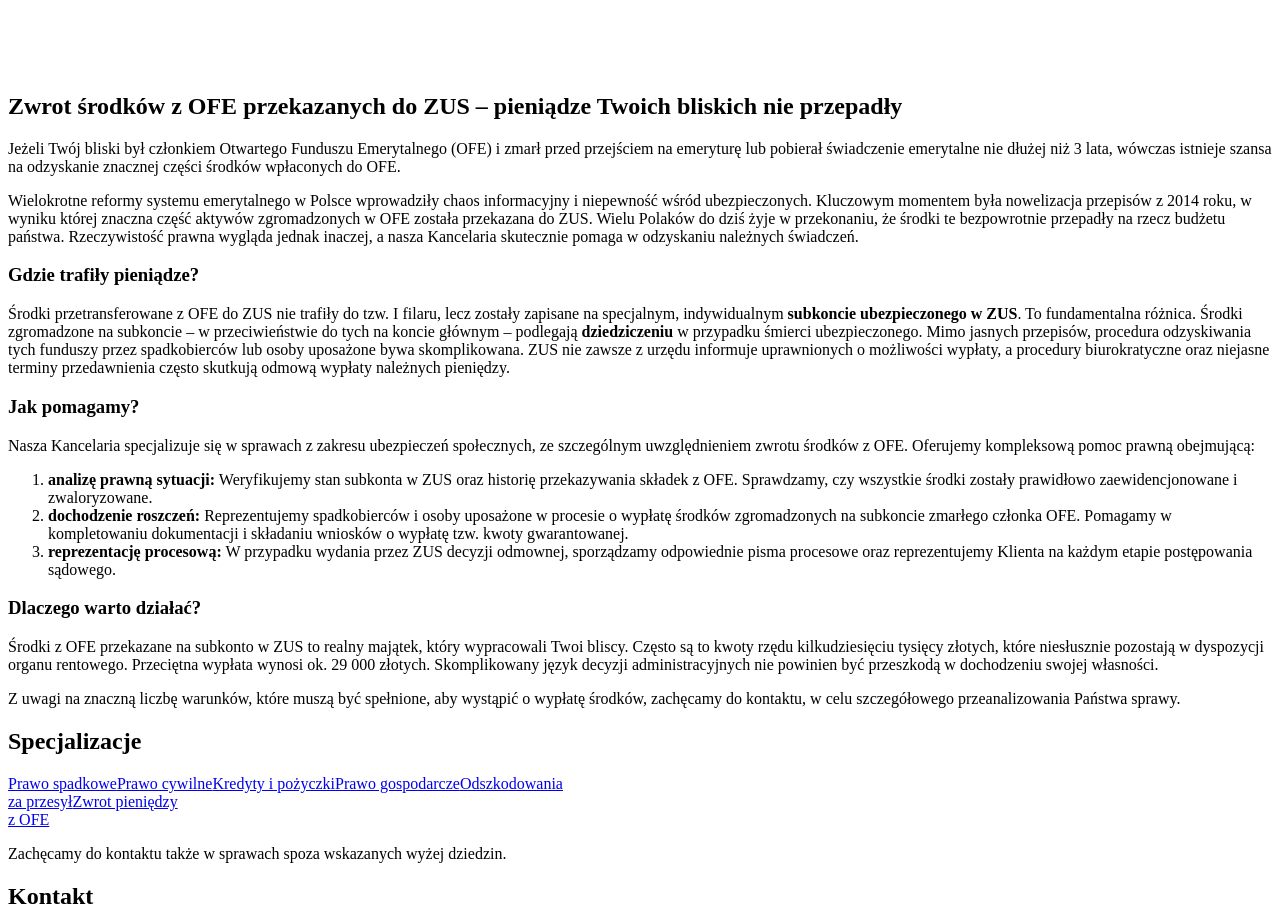
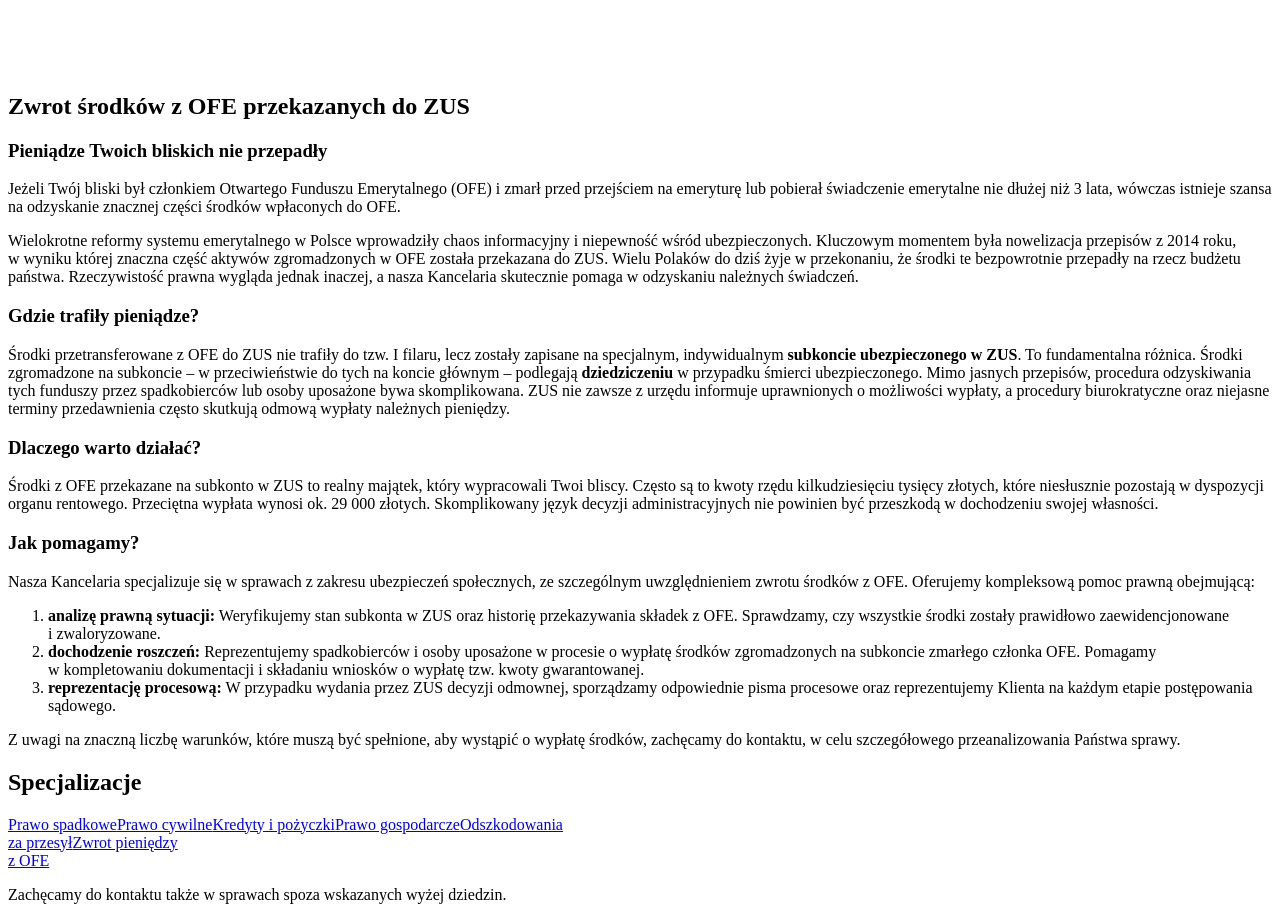
Before and after one commit to jakub-milasz/Michal_Milasz_react, a React (Vite) app: page /ofe in a window 1280 px wide. Shown: the part 475-1387 px from the top of the page. Built offline with nearby package versions, Linux system fonts and the light colour scheme; the HTML template or start-up script is replaced by a standard one.

Commit message:
Finished

```diff
--- a/src/App.jsx
+++ b/src/App.jsx
@@ -9,9 +9,15 @@
 import Spadek from './pages/Spadek'
 import Przesyl from './pages/Przesyl'
 import PrivacyPolicy from './pages/PrivacyPolicy'
+import { useEffect } from 'react';
+import { runOrphanFixer } from './utils/orphanFixer';
 
 
 export default function App() {
+  useEffect(() => {
+    runOrphanFixer();
+  }, []);
+
   return (
     <>
       <BrowserRouter>
--- a/src/pages/Cywilne.jsx
+++ b/src/pages/Cywilne.jsx
@@ -17,9 +17,10 @@
   return (
     <>
       <Header />
-      <main ref={mainRef} className="spec-background">
+      <main ref={mainRef}>
         <div className="cywilne">
-          <h2>Prawo Cywilne – wszechstronna pomoc w sprawach codziennych i majątkowych</h2>
+          <h2>Prawo Cywilne</h2>
+          <h3 className="suptitle">Wszechstronna pomoc w sprawach codziennych i majątkowych</h3>
           <p>
             Prawo cywilne to najszersza dziedzina prawa, regulująca relacje, z  którymi stykamy się
             każdego dnia – od życia rodzinnego, przez sprawy własnościowe, aż po sytuacje kryzysowe
@@ -28,7 +29,9 @@
             profesjonalne wsparcie prawne także w innych kluczowych obszarach, reprezentując
             Klientów zarówno na etapie przedsądowym, jak i na sali rozpraw.
           </p>
-          <h3>Nieruchomości i prawa konsumenta</h3>
+          <div className="row">
+            <div className="col">
+              <h3 className="header-with-line"><span>Nieruchomości i prawa konsumenta</span></h3>
               <p>
                 Ważnym filarem naszej działalności jest <b>prawo nieruchomości</b>. Pomagamy uregulować
                 skomplikowane stany prawne gruntów i budynków. Prowadzimy postępowania o <b>zasiedzenie</b>, pozwalające usankcjonować wieloletnie posiadanie nieruchomości, oraz sprawy
@@ -39,7 +42,9 @@
                 analizując umowy pod kątem klauzul niedozwolonych i dochodząc roszczeń z tytułu rękojmi
                 czy gwarancji.
               </p>
-          <h3>Rodzina, odszkodowania i dobra osobiste</h3>
+            </div>
+            <div className="col">
+              <h3 className="header-with-line"><span>Rodzina, odszkodowania i dobra osobiste</span></h3>
               <p>
                 Rozumiemy, jak delikatnej materii dotyka <b>prawo rodzinne</b>. Z empatią i dyskrecją
                 przeprowadzamy Klientów przez sprawy o <b>rozwód</b>, dążąc do zabezpieczenia ich interesów
@@ -54,6 +59,8 @@
                 przepływu informacji, zapewniamy wsparcie w zakresie <b>ochrony dóbr osobistych</b>, reagując
                 na naruszenia dobrego imienia, czci czy prywatności.
               </p>
+            </div>
+          </div>
           <p>
             Zapraszamy do kontaktu w celu omówienia Państwa sprawy.
           </p>
--- a/src/pages/Gospodarcze.jsx
+++ b/src/pages/Gospodarcze.jsx
@@ -18,9 +18,10 @@
   return (
     <>
       <Header />
-      <main ref={mainRef} className="spec-background">
+      <main ref={mainRef}>
         <div className="gospodarcze">
-          <h2>Kompleksowe wsparcie prawne dla biznesu – od startu po rozwój</h2>
+          <h2>Kompleksowe wsparcie prawne dla biznesu</h2>
+          <h3 className="suptitle">Od startu po rozwój</h3>
           <p>
             Prowadzenie firmy w gąszczu dynamicznie zmieniających się przepisów wymaga solidnego
             zaplecza merytorycznego. Nasza Kancelaria od kilku lat jest zaufanym partnerem dla
@@ -28,7 +29,9 @@
             rozwoju przedsiębiorstwa. Oferujemy kompleksową obsługę, dostosowaną zarówno do
             potrzeb doświadczonych firm, jak i osób dopiero wkraczających na rynek.
           </p>
-          <h3>Bezpieczeństwo umów i dokumentacji (RODO, E-commerce)</h3>
+          <div className="row">
+            <div className="col">
+              <h3 className="header-with-line"><span>Bezpieczeństwo umów i dokumentacji (RODO, E-commerce)</span></h3>
               <p>
                 Fundamentem naszej działalności jest doradztwo w zakresie bieżącego funkcjonowania
                 firmy. Doskonale wiemy, że dobrze skonstruowany kontrakt to podstawa udanej współpracy,
@@ -41,7 +44,9 @@
                 działamy stanowczo – zajmujemy się skuteczną <b>windykacją należności</b> od nierzetelnych
                 kontrahentów, dbając o płynność finansową naszych Klientów.
               </p>
-          <h3>Wsparcie na starcie – zakładanie działalności</h3>
+            </div>
+            <div className="col">
+              <h3 className="header-with-line"><span>Wsparcie na starcie – zakładanie działalności</span></h3>
               <p>
                 Ze szczególną uwagą podchodzimy do osób planujących założenie własnego biznesu.
                 Pomagamy podjąć kluczowe decyzje na samym początku drogi. Udzielamy wsparcia
@@ -55,7 +60,9 @@
                 działalności w <b>CEIDG</b>, a w przypadku większych przedsięwzięć kompleksowo zajmujemy
                 się procedurą <b>zakładania i rejestracji spółek</b> prawa handlowego.
               </p>
-          <h3>Reprezentacja sądowa</h3>
+            </div>
+          </div>
+          <h3 className="header-with-line"><span>Reprezentacja sądowa</span></h3>
           <p>
             Jesteśmy z naszymi Klientami także w sytuacjach konfliktowych. Kiedy negocjacje nie
             przynoszą rezultatu, zapewniamy profesjonalną <b>reprezentację firm w sporach sądowych</b>,
--- a/src/pages/Home.jsx
+++ b/src/pages/Home.jsx
@@ -7,13 +7,17 @@
   return (
     <>
       <Header />
-      <main className="home-background">
+      <main>
         <div className="strona-glowna">
+          <div className="row">
+            <div className="col">
               <b className="header-with-line"><span>Nasza misja</span></b>
-          <p className="underline-paragraph">
-            Dążymy do zapewnienia naszym Klientom bezpieczeństwa prawnego, klarowności działań oraz skutecznej reprezentacji. Działamy z pełnym poszanowaniem etyki zawodowej, dbając o poufność i interesy każdej osoby, która powierza nam swoją sprawę.
+              <p>
+                Dążymy do zapewnienia naszym Klientom bezpieczeństwa prawnego oraz skutecznej reprezentacji. Działamy z pełnym poszanowaniem etyki zawodowej, dbając o poufność i interesy każdej osoby, która powierza nam swoją sprawę.
               </p>
-          <b className="underline-text">Dlaczego warto nam zaufać?</b>
+            </div>
+            <div className="col">
+              <b className="header-with-line"><span>Dlaczego warto nam zaufać?</span></b>
               <p>
                 <ul className="benefits-list">
                   <li>Indywidualne podejście do Klienta</li>
@@ -22,6 +26,8 @@
                   <li>Skuteczność poparta doświadczeniem</li>
                 </ul>
               </p>
+            </div>
+          </div>
           <p className="bottom-text">
             <b>Zapraszamy do kontaktu oraz umówienia spotkania w Kancelarii.</b><br />
             Zaufaj prawnikowi, który stawia Twoje interesy na pierwszym miejscu.
--- a/src/pages/OMnie.jsx
+++ b/src/pages/OMnie.jsx
@@ -18,7 +18,7 @@
   return (
     <>
       <Header />
-      <main ref={mainRef} className="o-mnie-background">
+      <main ref={mainRef}>
         <div className="o-mnie">
           <img src={profilowe} alt="Zdjęcie profilowe" />
           <div className="text">
--- a/src/pages/Ofe.jsx
+++ b/src/pages/Ofe.jsx
@@ -18,9 +18,10 @@
   return (
     <>
       <Header />
-      <main ref={mainRef} className="spec-background">
+      <main ref={mainRef}>
         <div className="ofe">
-          <h2>Zwrot środków z OFE przekazanych do ZUS – pieniądze Twoich bliskich nie przepadły</h2>
+          <h2>Zwrot środków z OFE przekazanych do ZUS</h2>
+          <h3 className="suptitle">Pieniądze Twoich bliskich nie przepadły</h3>
           <p>
             Jeżeli Twój bliski był członkiem Otwartego Funduszu Emerytalnego (OFE) i zmarł przed
             przejściem na emeryturę lub pobierał świadczenie emerytalne nie dłużej niż 3 lata, wówczas
@@ -34,7 +35,9 @@
             przepadły na rzecz budżetu państwa. Rzeczywistość prawna wygląda jednak inaczej, a nasza
             Kancelaria skutecznie pomaga w odzyskaniu należnych świadczeń.
           </p>
-          <h3>Gdzie trafiły pieniądze?</h3>
+          <div className="row">
+            <div className="col">
+              <h3 className="header-with-line"><span>Gdzie trafiły pieniądze?</span></h3>
               <p>
                 Środki przetransferowane z OFE do ZUS nie trafiły do tzw. I filaru, lecz zostały zapisane na
                 specjalnym, indywidualnym <b>subkoncie ubezpieczonego w ZUS</b>. To fundamentalna różnica.
@@ -45,7 +48,18 @@
                 o możliwości wypłaty, a procedury biurokratyczne oraz niejasne terminy przedawnienia
                 często skutkują odmową wypłaty należnych pieniędzy.
               </p>
-          <h3>Jak pomagamy?</h3>
+              <h3 className="header-with-line"><span>Dlaczego warto działać?</span></h3>
+              <p>
+                Środki z OFE przekazane na subkonto w ZUS to realny majątek, który wypracowali Twoi
+                bliscy. Często są to kwoty rzędu kilkudziesięciu tysięcy złotych, które niesłusznie pozostają
+
+                w dyspozycji organu rentowego. Przeciętna wypłata wynosi ok. 29 000 złotych.
+                Skomplikowany język decyzji administracyjnych nie powinien być przeszkodą w
+                dochodzeniu swojej własności.
+              </p>
+            </div>
+            <div className="col">
+              <h3 className="header-with-line"><span>Jak pomagamy?</span></h3>
               <p>
                 Nasza Kancelaria specjalizuje się w sprawach z zakresu ubezpieczeń społecznych, ze
                 szczególnym uwzględnieniem zwrotu środków z OFE. Oferujemy kompleksową pomoc
@@ -63,15 +77,8 @@
                   etapie postępowania sądowego.</li>
                 </ol>
               </p>
-          <h3>Dlaczego warto działać?</h3>
-          <p>
-            Środki z OFE przekazane na subkonto w ZUS to realny majątek, który wypracowali Twoi
-            bliscy. Często są to kwoty rzędu kilkudziesięciu tysięcy złotych, które niesłusznie pozostają
-
-            w dyspozycji organu rentowego. Przeciętna wypłata wynosi ok. 29 000 złotych.
-            Skomplikowany język decyzji administracyjnych nie powinien być przeszkodą w
-            dochodzeniu swojej własności.
-          </p>
+            </div>
+          </div>
           <p>
             Z uwagi na znaczną liczbę warunków, które muszą być spełnione, aby wystąpić o wypłatę
             środków, zachęcamy do kontaktu, w celu szczegółowego przeanalizowania Państwa sprawy.
--- a/src/pages/PrivacyPolicy.jsx
+++ b/src/pages/PrivacyPolicy.jsx
@@ -3,13 +3,13 @@
 
 export default function PrivacyPolicy() {
   return (
-    <main className="spec-background">
+    <main>
       <div className="privacy-policy">
         <h3>Polityka prywatności</h3>
         <p>
           Niniejsza Polityka Prywatności określa zasady przetwarzania i ochrony danych osobowych
           przekazywanych przez Użytkowników w związku z korzystaniem ze strony internetowej
-          dostępnej pod adresem https://michalmilasz.netlify.app/.
+          dostępnej pod adresem https://michalmilasz.pl/.
         </p>
         <ol type='I'>
           <li>Administrator Danych Osobowych</li>
--- a/src/pages/Przesyl.jsx
+++ b/src/pages/Przesyl.jsx
@@ -17,9 +17,10 @@
   return (
     <>
       <Header />
-      <main ref={mainRef} className="spec-background">
+      <main ref={mainRef}>
         <div className="przesyl">
-          <h2>Infrastruktura przesyłowa na Twoim gruncie – zadbaj o należne wynagrodzenie</h2>
+          <h2>Infrastruktura przesyłowa na Twoim gruncie</h2>
+          <h3 className="suptitle">Zadbaj o należne wynagrodzenie</h3>
           <p>
             Przez wiele prywatnych posesji przebiegają linie energetyczne, gazociągi, wodociągi czy
             kable telekomunikacyjne. Choć infrastruktura ta jest niezbędna społecznie, dla właściciela
@@ -29,7 +30,9 @@
             Kancelaria skutecznie pomaga w wyegzekwowaniu należnych kwot od przedsiębiorstw
             przesyłowych (zakłady energetyczne, gazownie, wodociągi).
           </p>
-          <h3>Wynagrodzenie za bezumowne korzystanie (za przeszłość)</h3>
+          <div className="row">
+            <div className="col">
+              <h3 className="header-with-line"><span>Wynagrodzenie za bezumowne korzystanie (za przeszłość)</span></h3>
               <p>
                 Jeżeli urządzenia zostały posadowione na Państwa działce bez zgody lub bez ważnej decyzji
                 administracyjnej, a przedsiębiorstwo nie płaciło czynszu dzierżawnego, mogą Państwo żądać
@@ -37,7 +40,9 @@
                 korzystanie z nieruchomości</b>, które zazwyczaj obejmuje okres do 10 lat wstecz (w
                 niektórych przypadkach 6 lat).
               </p>
-          <h3>Ustanowienie służebności przesyłu (na przyszłość)</h3>
+            </div>
+            <div className="col">
+              <h3 className="header-with-line"><span>Ustanowienie służebności przesyłu (na przyszłość)</span></h3>
               <p>
                 Drugim filarem naszych działań jest uregulowanie stanu prawnego na przyszłość poprzez <b>ustanowienie służebności przesyłu</b>. Dążymy do zawarcia umowy (lub uzyskania orzeczenia
                 sądowego), na mocy której przedsiębiorca uzyskuje prawo dostępu do urządzeń, ale w
@@ -45,7 +50,9 @@
                 lub okresowe). Kwota ta ma rekompensować trwale ograniczone prawo własności i obniżoną
                 wartość rynkową działki.
               </p>
-          <h3>Skuteczna walka z monopolem</h3>
+            </div>
+          </div>
+          <h3 className="header-with-line"><span>Skuteczna walka z monopolem</span></h3>
           <p>
             Przedsiębiorstwa przesyłowe często odmawiają wypłat, powołując się na zasiedzenie
             służebności. Nasza Kancelaria przeprowadza szczegółową analizę historyczno-prawną, by
--- a/src/pages/Spadek.jsx
+++ b/src/pages/Spadek.jsx
@@ -18,10 +18,10 @@
   return (
     <>
      <Header/>
-      <main ref={mainRef} className="spec-background">
+      <main ref={mainRef}>
         <div className="spadek">
-          <h2>Sprawy spadkowe – bezpieczeństwo prawne i wsparcie w
-              trudnym czasie</h2>
+          <h2>Sprawy spadkowe</h2>
+          <h3 className="suptitle">Bezpieczeństwo prawne i wsparcie w trudnym czasie</h3>
           <p>
             Śmierć bliskiej osoby to zawsze trudne doświadczenie. Niestety, jest to również moment, w
             którym konieczne staje się dopełnienie wielu formalności prawnych. Przepisy prawa
@@ -30,7 +30,9 @@
             przejmując na siebie ciężar prowadzenia spraw urzędowych i sądowych, co pozwala
             Klientom skupić się na tym, co najważniejsze.
           </p>
-          <h3>Uporządkowanie spraw po zmarłym</h3>
+          <div className="row">
+            <div className="col">
+              <h3 className="header-with-line"><span>Uporządkowanie spraw po zmarłym</span></h3>
               <p>
                 Pomagamy w podstawowych procedurach związanych z potwierdzeniem praw do spadku.
                 Reprezentujemy Klientów w postępowaniach o <b>stwierdzenie nabycia spadku</b> przed sądem
@@ -42,7 +44,9 @@
                 przypadku zadłużenia zmarłego – pomagamy w terminowym <b>odrzuceniu spadku</b>, chroniąc
                 majątek prywatny Klienta przed wierzycielami.
               </p>
-          <h3>Zachowek i dział spadku</h3>
+            </div>
+            <div className="col">
+              <h3 className="header-with-line"><span>Zachowek i dział spadku</span></h3>
               <p>
                 Wiele spraw spadkowych wiąże się z konfliktami rodzinnymi. Specjalizujemy się w
                 dochodzeniu roszczeń o <b>zachowek</b> – instytucji chroniącej bliskich pominiętych w
@@ -52,7 +56,9 @@
                 oszczędności), dążymy do wypracowania ugody lub reprezentujemy interesy Klienta w
                 sądzie, walcząc o sprawiedliwe rozliczenie nakładów i podział aktywów.
               </p>
-          <h3>Testamenty i planowanie spadkowe</h3>
+            </div>
+          </div>
+          <h3 className="header-with-line"><span>Testamenty i planowanie spadkowe</span></h3>
           <p>
             Działamy również prewencyjnie. Doradzamy, jak sporządzić ważny i skuteczny <b>testament</b>,
             w tym testament z zapisami windykacyjnymi czy wydziedziczeniem, aby wola spadkodawcy
--- a/src/styles.css
+++ b/src/styles.css
@@ -3,6 +3,26 @@
 html {
   scroll-behavior: smooth;
   scroll-padding-top: 8vh;
+  text-wrap: pretty;
+}
+
+.suptitle {
+  display: block;
+  width: fit-content;
+  margin: 0 auto 50px;
+
+  color: var(--gold-dark);
+  text-decoration: none;
+  position: relative;
+}
+
+.suptitle::after {
+  content: "";
+  display: block;
+  height: 1px;
+  width: 100%;
+  margin: 8px auto 0;
+  background: linear-gradient(90deg, transparent, var(--gold), var(--gold-light), var(--gold), transparent);
 }
 
 :root {
@@ -170,6 +190,7 @@
 
 h2 {
   text-align: center;
+  margin-bottom: 0;
 }
 
 .hero-subtitle {
@@ -197,6 +218,20 @@
 .strona-glowna b {
   font-size: 1.4rem;
 }
+
+.row {
+  display: flex;
+  justify-content: space-between; /* To kluczowa zmiana */
+  align-items: flex-start;       /* Opcjonalnie: wyrównanie do góry */
+}
+
+.col {
+  flex: 0 1 45%;
+}
+
+/* .home-col ul li {
+  display: inline-block;
+} */
 
 .moving-background {
   position: relative;
@@ -417,6 +452,10 @@
   margin-top: 20px;
 }
 
+p {
+  text-wrap: pretty;
+}
+
 .form-group {
   display: flex;
   flex-direction: column;
@@ -566,7 +605,6 @@
   display: flex;
   align-items: center;
   gap: 20px;
-  white-space: nowrap;
 }
 
 .header-with-line span {
@@ -633,6 +671,14 @@
 }
 
 @media only screen and (max-width: 950px) {
+  html {
+    scroll-padding-top: 5vh;
+  }
+
+  .row {
+    flex-direction: column;
+    align-items: center;
+  }
   /* Header */
   .hero-section {
     flex-direction: column;
--- /dev/null
+++ b/src/utils/orphanFixer.js
@@ -0,0 +1,12 @@
+export const fixOrphans = (text) => {
+  if (typeof text !== 'string') return text;
+
+  return text.replace(/ (\b[a-zA-ZóąśłężźńÓĄŚŁĘŽŹŃ]{1,1})\b /g, ' $1\u00A0');
+};
+
+export const runOrphanFixer = () => {
+  const paragraphs = document.querySelectorAll('p, span, .suptitle, a');
+  paragraphs.forEach(p => {
+    p.innerHTML = fixOrphans(p.innerHTML);
+  });
+};
```
Also changed, not shown: src/pages/Bankowe.jsx (+12 -5 lines). Lines whose indentation alone changed are shown as unchanged.
